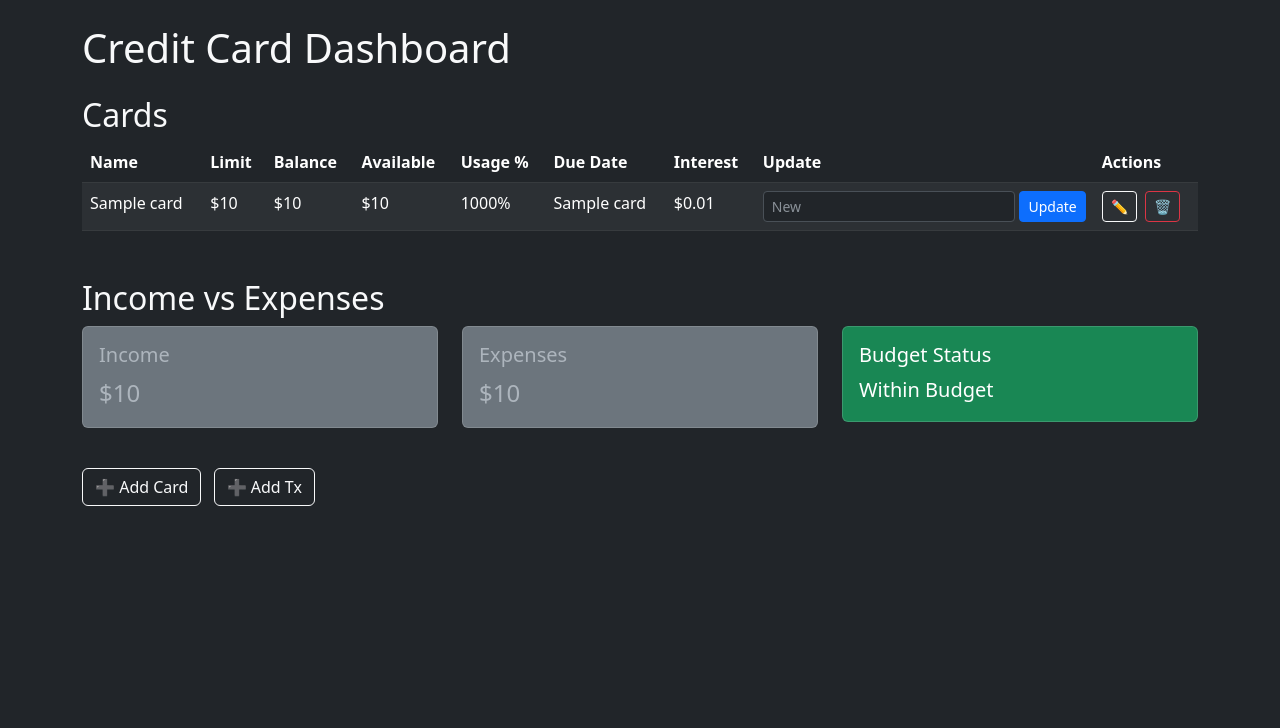
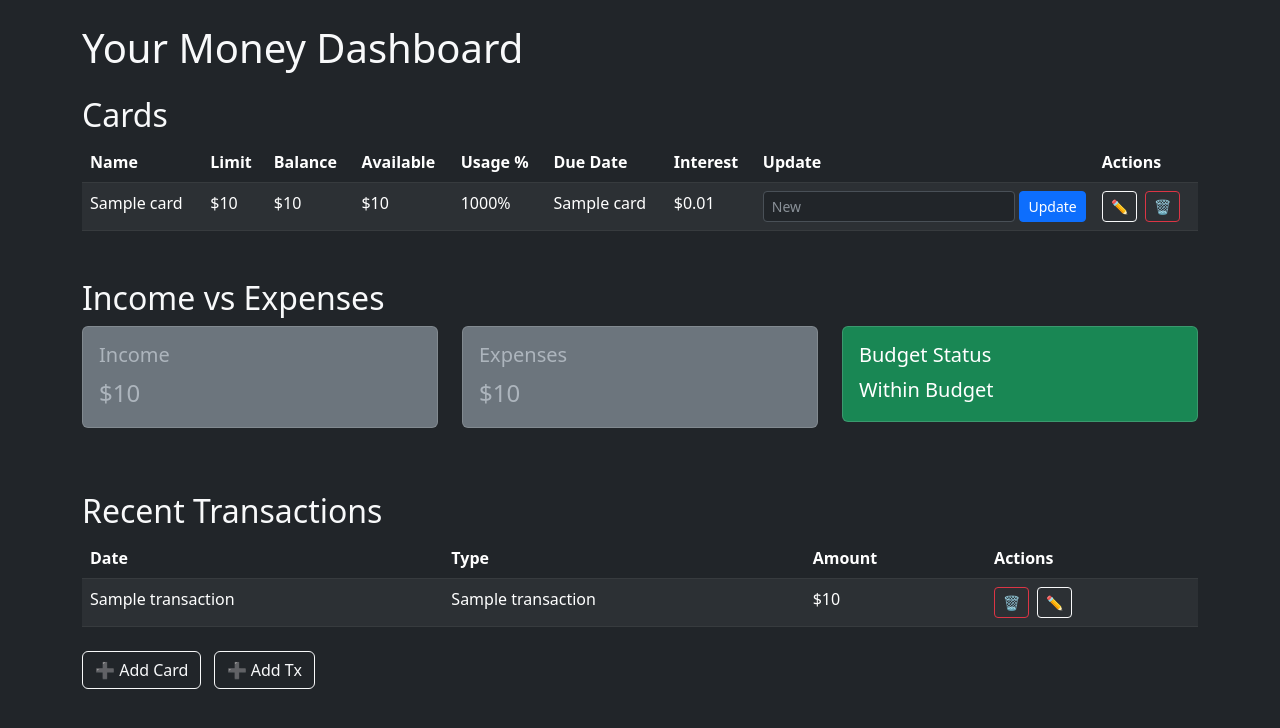
Before and after one commit to qutubqadri/credit_monitor, a Flask app: template templates/dashboard.html in a window 1280 px wide. Shown: the part 56-784 px from the top of the page. Run offline with Flask 3, Linux system fonts and the light colour scheme; the template is opened without the code that fills it: most values are stand-ins (such as "Sample title", 1, 10 or a date in 2020).

Commit message:
Add transactions list, edit & delete actions

```diff
--- a/templates/dashboard.html
+++ b/templates/dashboard.html
@@ -3,7 +3,7 @@
 {% block title %}Dashboard – Credit Monitor{% endblock %}
 
 {% block content %}
-  <h1 class="mb-4">Credit Card Dashboard</h1>
+  <h1 class="mb-4">Your Money Dashboard</h1>
 
   <h2>Cards</h2>
   <table class="table table-dark table-striped">
@@ -23,21 +23,13 @@
     <tbody>
       {% for card in cards %}
       <tr>
-        <!-- card[2] is name -->
         <td>{{ card[2] }}</td>
-        <!-- card[3] is limit_amount -->
         <td>${{ card[3] | round(2) }}</td>
-        <!-- card[6] is current_balance -->
         <td>${{ card[6] | round(2) }}</td>
-        <!-- available = limit_amount - current_balance -->
         <td>${{ (card[3] - card[6]) | round(2) }}</td>
-        <!-- usage % -->
         <td>{{ ((card[6] / card[3]) * 100) | round(1) }}%</td>
-        <!-- card[4] is due_date -->
         <td>{{ card[4] }}</td>
-        <!-- interest estimate = balance * apr/100/365 * 30 -->
         <td>${{ ((card[6] * card[5] / 100 / 365) * 30) | round(2) }}</td>
-        <!-- Update Balance form -->
         <td>
           <form action="{{ url_for('update_balance', card_id=card[0]) }}"
                 method="POST" class="d-flex">
@@ -47,12 +39,9 @@
             <button class="btn btn-sm btn-primary">Update</button>
           </form>
         </td>
-        <!-- Edit / Delete buttons -->
         <td>
-          <a href="{{ url_for('edit_card',    card_id=card[0]) }}"
-             class="btn btn-sm btn-outline-light me-1" title="Edit">
-            ✏️
-          </a>
+          <a href="{{ url_for('edit_card', card_id=card[0]) }}"
+             class="btn btn-sm btn-outline-light me-1" title="Edit">✏️</a>
           <form action="{{ url_for('delete_card', card_id=card[0]) }}"
                 method="POST" class="d-inline">
             <button class="btn btn-sm btn-outline-danger" title="Delete">🗑️</button>
@@ -93,6 +82,35 @@
     </div>
   </div>
 
+  <h2 class="mt-5">Recent Transactions</h2>
+  <table class="table table-dark table-striped">
+    <thead>
+      <tr>
+        <th>Date</th>
+        <th>Type</th>
+        <th>Amount</th>
+        <th>Actions</th>
+      </tr>
+    </thead>
+    <tbody>
+      {% for tx in transactions %}
+      <tr>
+        <td>{{ tx[4] }}</td>
+        <td>{{ tx[2].capitalize() }}</td>
+        <td>${{ tx[3] | round(2) }}</td>
+        <td>
+          <form action="{{ url_for('delete_transaction', tx_id=tx[0]) }}"
+                method="POST" class="d-inline">
+            <button class="btn btn-sm btn-outline-danger" title="Delete">🗑️</button>
+          </form>
+          <a href="{{ url_for('edit_transaction', tx_id=tx[0]) }}"
+             class="btn btn-sm btn-outline-light ms-1" title="Edit">✏️</a>
+        </td>
+      </tr>
+      {% endfor %}
+    </tbody>
+  </table>
+
   <div class="mt-4">
     <a href="{{ url_for('add_card') }}" class="btn btn-outline-light me-2">➕ Add Card</a>
     <a href="{{ url_for('add_transaction') }}" class="btn btn-outline-light">➕ Add Tx</a>
```
